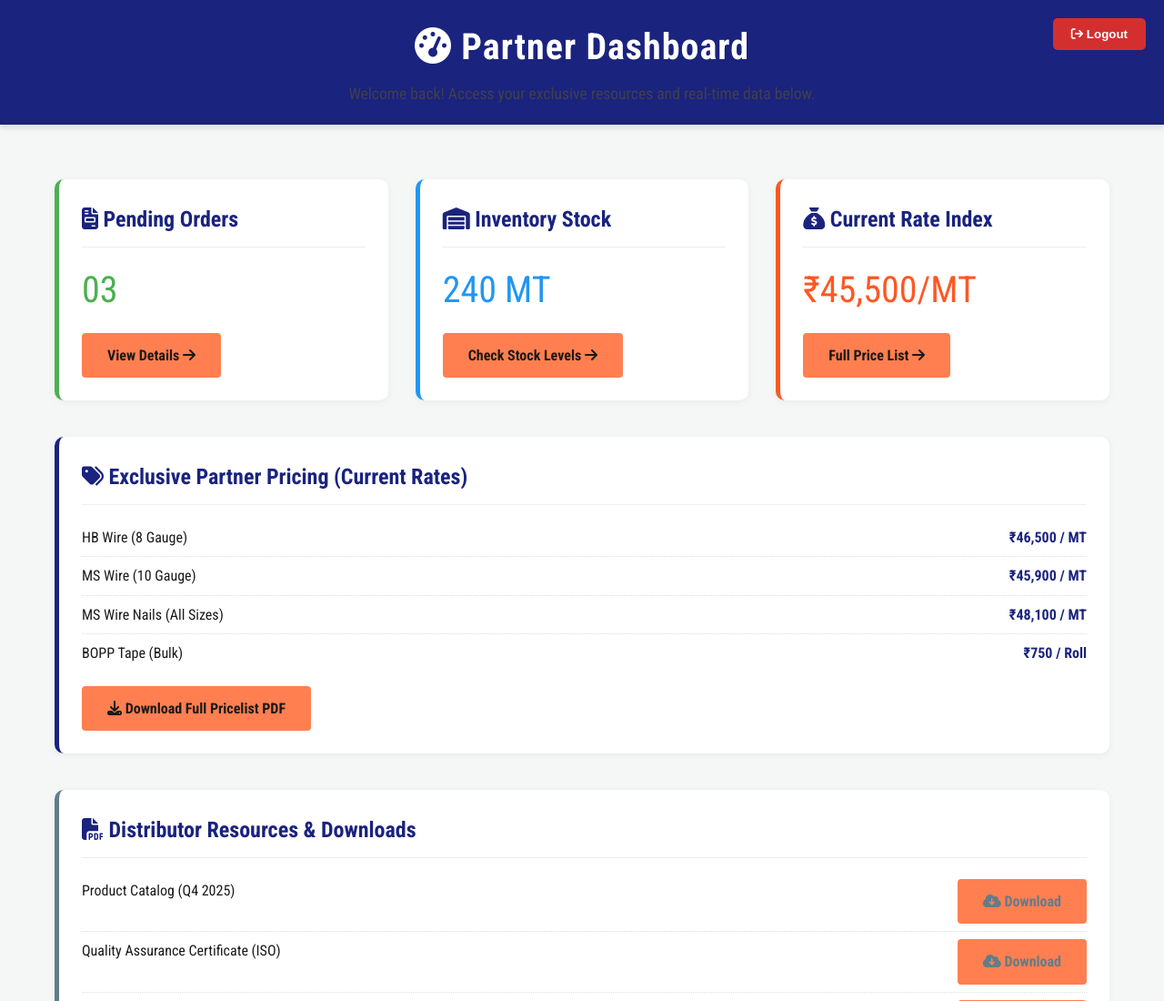
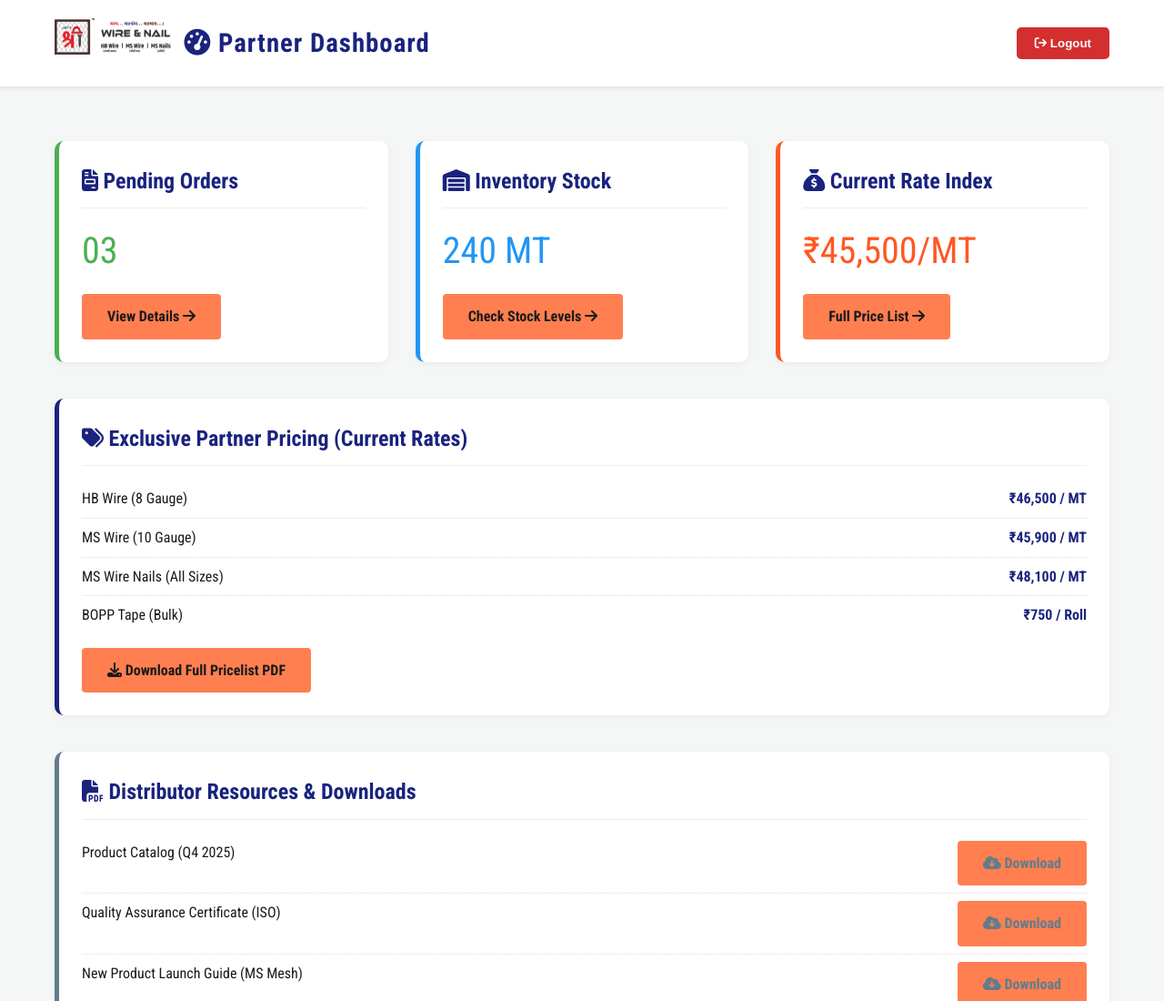
Before and after one commit to Adiaj449/wiresandnails, a website: page partner-dashboard.html in a window 1280 px wide. Shown: the top 1100 px of the page at 91% size. Drawn offline with Linux system fonts and the light colour scheme.

Commit message:
Updatin index.html

```diff
--- a/partner-dashboard.html
+++ b/partner-dashboard.html
@@ -15,28 +15,46 @@
             background-color: #f4f7f6; /* Lighter background than the hero section */
             padding-top: 0;
         }
+
+        /* 🎨 HEADER COLOR CHANGE: Now white/light gray background */
         .dashboard-header {
-            background-color: #1a237e; /* Deep Indigo - Primary color */
-            color: white;
+            background-color: #ffffff; /* White background */
+            color: #1a237e; /* Text is Deep Indigo */
             padding: 20px 0;
             text-align: center;
-            box-shadow: 0 4px 6px rgba(0, 0, 0, 0.1);
+            box-shadow: 0 2px 4px rgba(0, 0, 0, 0.1); /* Subtle shadow */
             margin-bottom: 40px;
         }
+        .dashboard-header .header-content {
+            max-width: 1200px;
+            margin: 0 auto;
+            display: flex;
+            align-items: center;
+            justify-content: space-between;
+            padding: 0 20px;
+        }
+
+        /* 🖼️ LOGO STYLES */
+        .dashboard-header .logo-container {
+            display: flex;
+            align-items: center;
+        }
+        .dashboard-header .logo-container img {
+            height: 40px; /* Adjust size as needed */
+            margin-right: 15px;
+        }
         .dashboard-header h1 {
-            color: white;
+            color: #1a237e; /* Keep the indigo color for the main heading */
             margin: 0;
-            font-size: 2.5em;
+            font-size: 1.8em; /* Slightly smaller than the main hero heading */
         }
         .dashboard-header p {
-            margin-top: 5px;
-            font-size: 1.1em;
-            opacity: 0.9;
+            display: none; /* Hiding the subtitle for a cleaner top bar */
         }
+
         .logout-form {
-            position: absolute;
-            top: 20px;
-            right: 20px;
+            /* Position changed from absolute to flow naturally in flex container */
+            margin-left: auto; /* Pushes the button to the far right */
         }
         .logout-form button {
             background-color: #d32f2f;
@@ -101,13 +119,22 @@
 </head>
 <body>
     <header class="dashboard-header">
-        <div class="logout-form">
-            <form action="/auth/logout" method="POST">
-                <button type="submit"><i class="fa-solid fa-arrow-right-from-bracket"></i> Logout</button>
-            </form>
+        <div class="header-content">
+            <div class="logo-container">
+                <img
+                    src="/Images/logo_wires.png"
+                    alt="Shree JMTS Wires & Nails Logo"
+                    class="logo-wires"
+                >
+                <h1><i class="fa-solid fa-gauge-high"></i> Partner Dashboard</h1>
+            </div>
+
+            <div class="logout-form">
+                <form action="/auth/logout" method="POST">
+                    <button type="submit"><i class="fa-solid fa-arrow-right-from-bracket"></i> Logout</button>
+                </form>
+            </div>
         </div>
-        <h1><i class="fa-solid fa-gauge-high"></i> Partner Dashboard</h1>
-        <p>Welcome back! Access your exclusive resources and real-time data below.</p>
     </header>
 
     <div class="dashboard-content">
```
